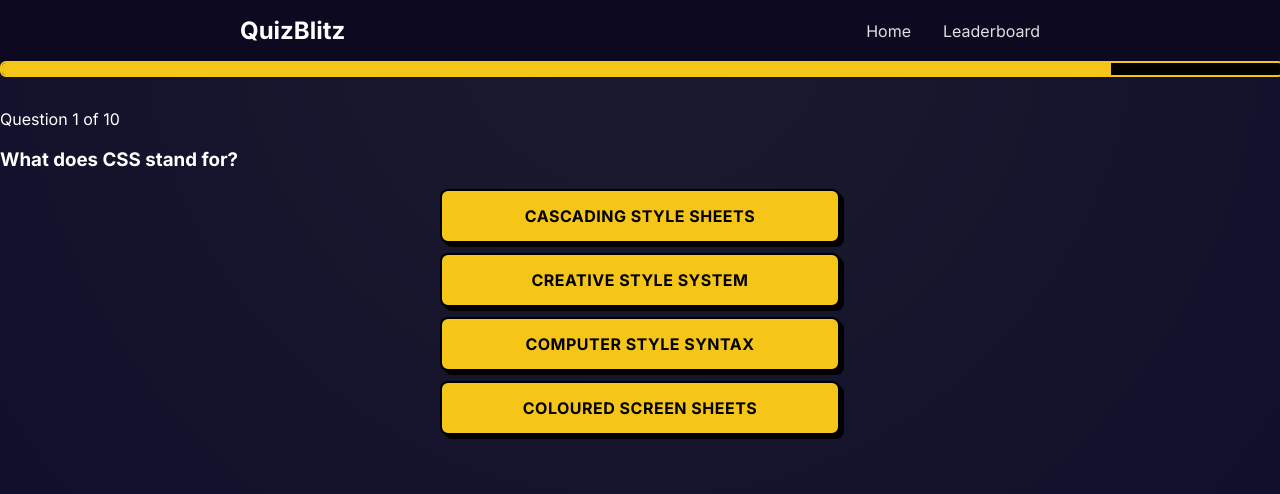
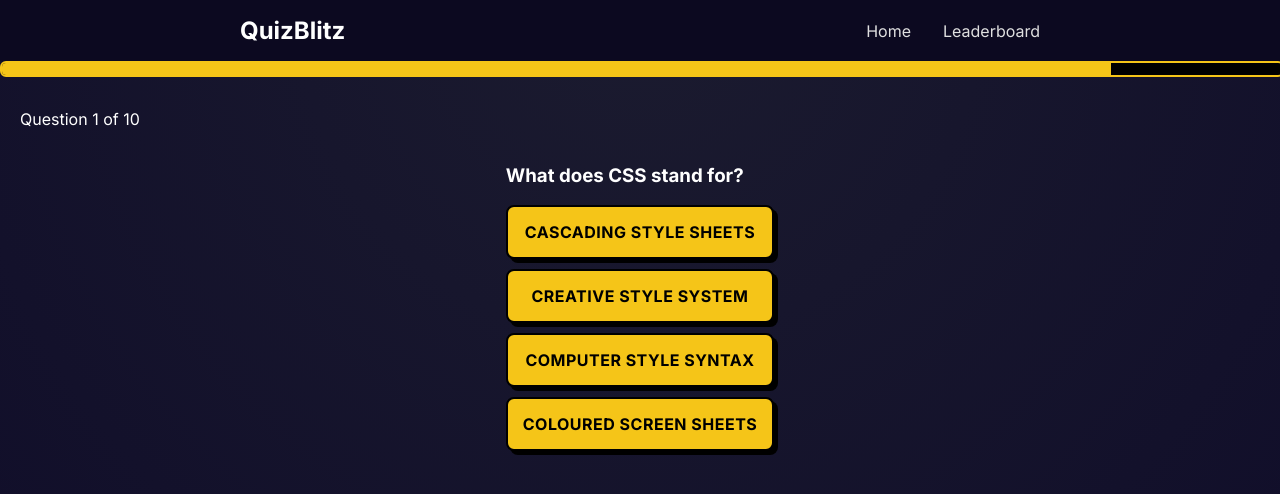
Before and after one commit to retracd/cs380-quizblitz, a Vue app: page / in a window 1280 px wide. Both pictures are taken after a click on the button "PLAY". Shown: the top 494 px of the page. Built offline with nearby package versions, Linux system fonts and the light colour scheme.

Commit message:
Fix centering issue with scoreboard, cosmetic tweaks to question progress text

```diff
--- a/src/views/PlayView.vue
+++ b/src/views/PlayView.vue
@@ -78,6 +78,15 @@
   background: #ff4444;
   box-shadow: 0 0 10px #ff4444;
 }
+.game-stack {
+  display: flex;
+  flex-direction: column;
+  align-items: center;
+  width: 100%;
+}
+.progress, .counter {
+  padding: 0 20px;
+}
 </style>
 
 <!-- <style scoped>
```
Also changed, not shown: ai-log.txt.
